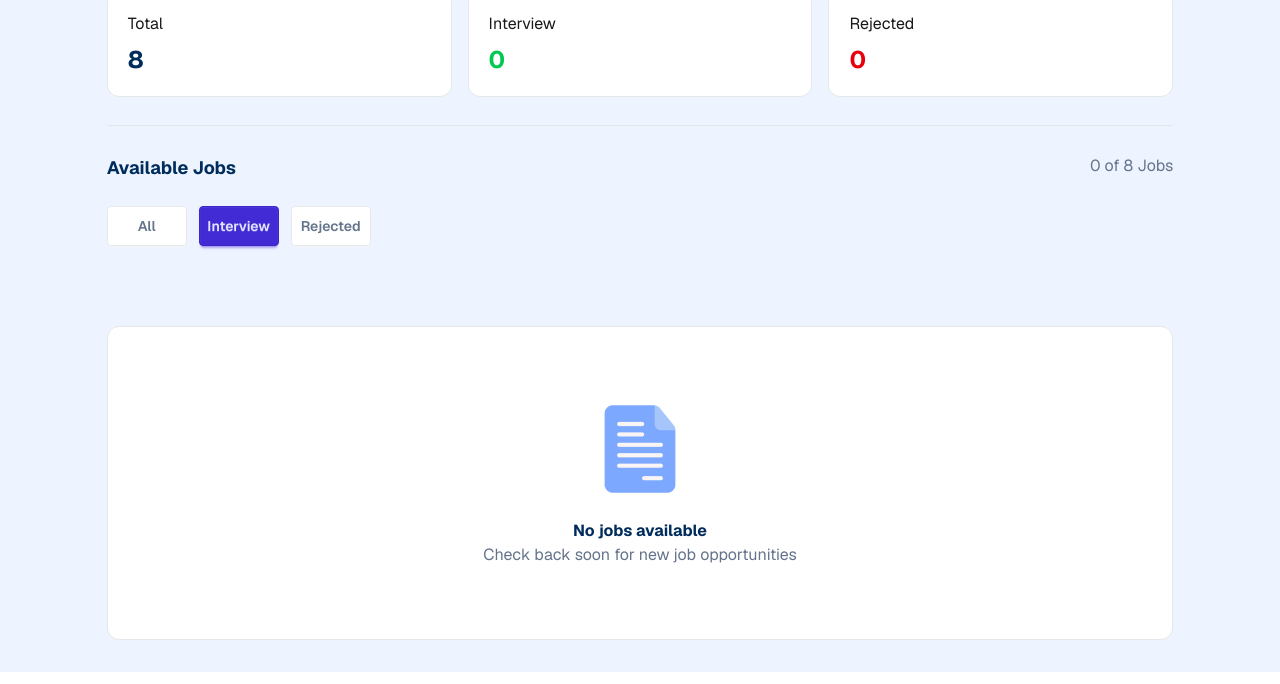
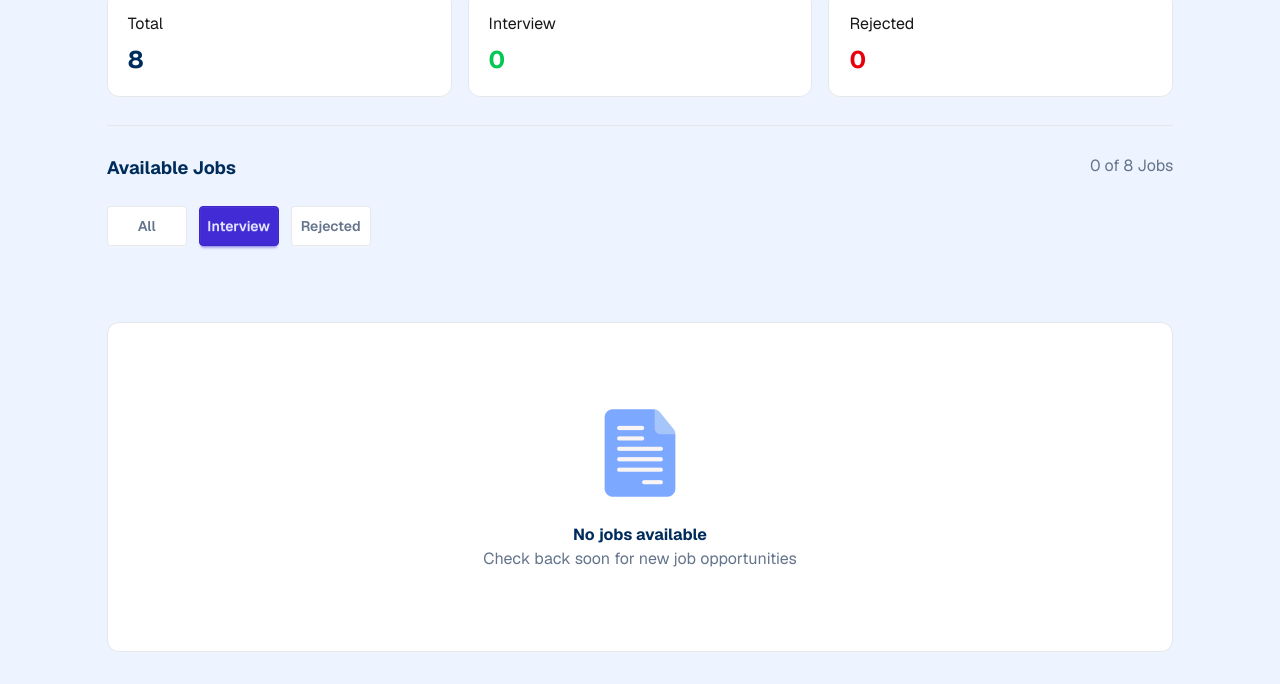
Before and after one commit to MorsalinRahmanFahim/Assignment-4-PH, a plain HTML site: page index.html in a window 1280 px wide. Both pictures are taken after a click on the button "Interview". Shown: the part 121-805 px from the top of the page. Drawn offline with nearby package versions, Linux system fonts and the light colour scheme.

Commit message:
No jobs available working after click

```diff
--- a/index.html
+++ b/index.html
@@ -321,12 +321,12 @@
         </div>
     </section>
     <!-- NO job available section -->
-    <section class="w-10/12 pt-7 mx-auto pb-4 ">
+    <section class="w-10/12 pt-6 mx-auto pb-4 ">
         <div>
-            <div id="no-jobs" class=" rounded-xl  bg-base-100 border-1 border-[#E6E7E9] mb-4 py-18  hidden" >
+            <div id="no-jobs" class=" rounded-xl  bg-base-100 border-1 border-[#E6E7E9] mb-4 py-20  hidden" >
                 <img class="w-[100px] h-[100px] mb-5 mx-auto" src="./media/jobs.png" alt="">
-                <h1 class="black-font text-center">No jobs available</h1>
-                <p class="gray-font text-center">Check back soon for new job opportunities</p>
+                <h1 class=" text-center black-font">No jobs available</h1>
+                <p class=" text-center gray-font">Check back soon for new job opportunities</p>
             </div>
         </div>
      </section>
--- a/script/rejected.js
+++ b/script/rejected.js
@@ -1,8 +1,7 @@
-
 function setRejected(cardId) {
 
   const card  = document.getElementById(cardId);
-  const badge = document.getElementById("badge" + cardId.slice(4));
+  const badge = document.getElementById("badge" + cardId.slice(4)); //{card-1 start sliceing after -}
 
   if (card.dataset.status === "rejected") {
     card.dataset.status = "not-applied";
@@ -16,4 +15,5 @@ function setRejected(cardId) {
   }
 
   filterCards(activeFilter);
+
 }
```
Also changed, not shown: script/machine.js (+5 -3 lines), 1 other file.
